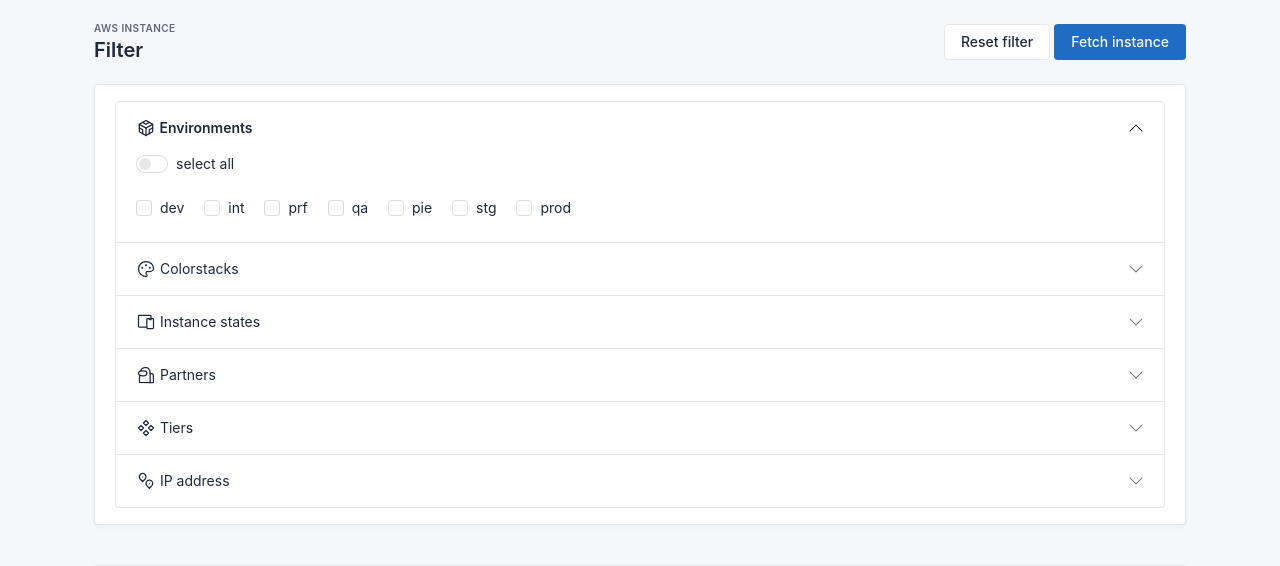
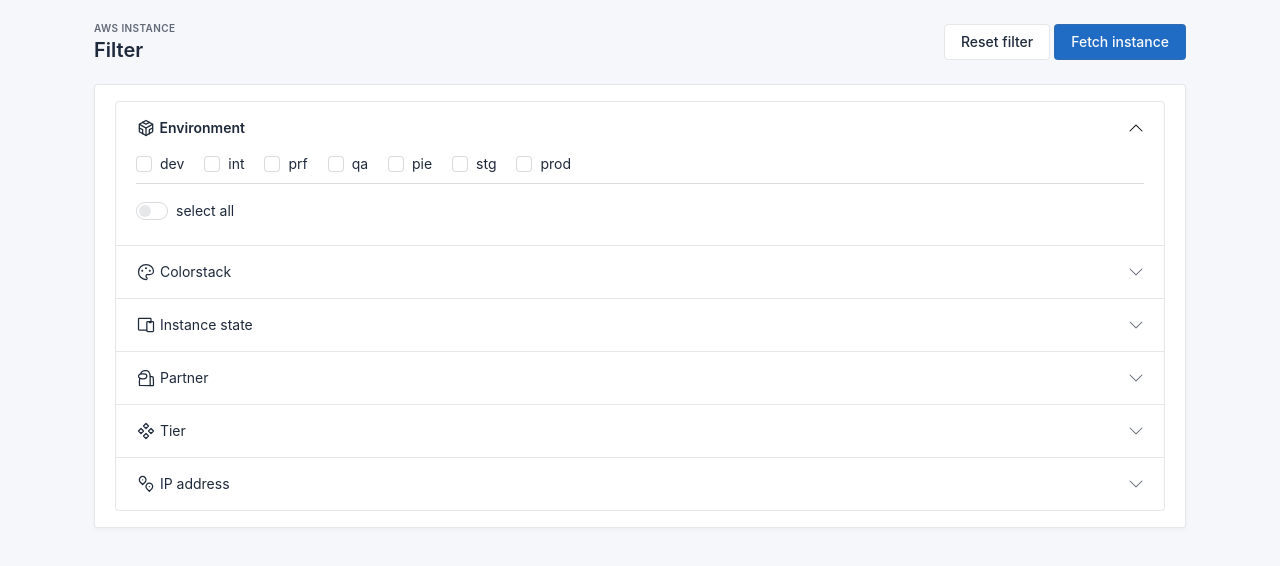
Before and after one commit to AaronXuHuang/rmp, a Django app: page /aws/instance/ in a window 1280 px wide. Shown: the part 112-678 px from the top of the page. Run offline with Django 3.2, Linux system fonts and the light colour scheme; data comes from the database, SQL or seed files in the repository; parts of the project's set-up code (start-up, migrations or seed data) failed here and were passed over; some libraries are stand-ins or nearby versions.

Commit message:
add split line in filter items and select all

```diff
--- a/ReleaseManagementProcess/app_aws/templates/AWS.html
+++ b/ReleaseManagementProcess/app_aws/templates/AWS.html
@@ -65,16 +65,10 @@
                         <path d="M4 12l4 2l0 4.75"></path>
                         <path d="M8 5.25l4 2.25l4 -2.25"></path>
                       </svg>
-                      &nbsp;Environments
+                      &nbsp;Environment
                     </button>
                   </h2>
                   <div id="collapse-1" class="accordion-collapse collapse show" data-bs-parent="#accordion-example" style="">
-                    <div class="accordion-body pt-0">
-                      <label class="form-check form-switch">
-                        <input id='env_all' class="form-check-input" type="checkbox" onclick="selectall('env')">
-                        select all
-                      </label>
-                    </div>
                     <div class="accordion-body pt-0">
                       <label class="form-check form-check-inline">
                         <input id='env_dev' class="form-check-input" type="checkbox" onclick="checkstatus('env')">
@@ -104,6 +98,13 @@
                         <input id='env_prod' class="form-check-input" type="checkbox" onclick="checkstatus('env')">
                         <span class="form-check-label">prod</span>
                       </label>
+                      <hr style='margin-top:1px;margin-bottom:1px'>
+                    </div>
+                    <div class="accordion-body pt-0">
+                      <label class="form-check form-switch">
+                        <input id='env_all' class="form-check-input" type="checkbox" onclick="selectall('env')">
+                        select all
+                      </label>
                     </div>
                   </div>
                 </div>
@@ -117,16 +118,10 @@
                         <circle cx="12" cy="7.5" r=".5" fill="currentColor"></circle>
                         <circle cx="16.5" cy="10.5" r=".5" fill="currentColor"></circle>
                       </svg>
-                      &nbsp;Colorstacks
+                      &nbsp;Colorstack
                     </button>
                   </h2>
                   <div id="collapse-2" class="accordion-collapse collapse" data-bs-parent="#accordion-example" style="">
-                    <div class="accordion-body pt-0">
-                      <label class="form-check form-switch">
-                        <input id='color_all' class="form-check-input" type="checkbox" checked="" onclick="selectall('color')">
-                        select all
-                      </label>
-                    </div>
                     <div class="accordion-body pt-0">
                       <label class="form-check form-check-inline">
                         <input id='color_blue' class="form-check-input" type="checkbox" checked="" onclick="checkstatus('color')">
@@ -135,6 +130,13 @@
                       <label class="form-check form-check-inline">
                         <input id='color_green' class="form-check-input" type="checkbox" checked="" onclick="checkstatus('color')">
                         <span class="form-check-label">green</span>
+                      </label>
+                      <hr style='margin-top:1px;margin-bottom:1px'>
+                    </div>
+                    <div class="accordion-body pt-0">
+                      <label class="form-check form-switch">
+                        <input id='color_all' class="form-check-input" type="checkbox" checked="" onclick="selectall('color')">
+                        select all
                       </label>
                     </div>
                   </div>
@@ -148,16 +150,10 @@
                         <path d="M18 8v-3a1 1 0 0 0 -1 -1h-13a1 1 0 0 0 -1 1v12a1 1 0 0 0 1 1h9"></path>
                         <line x1="16" y1="9" x2="18" y2="9"></line>
                       </svg>
-                      &nbsp;Instance states
+                      &nbsp;Instance state
                     </button>
                   </h2>
                   <div id="collapse-3" class="accordion-collapse collapse" data-bs-parent="#accordion-example" style="">
-                    <div class="accordion-body pt-0">
-                      <label class="form-check form-switch">
-                        <input id='state_all' class="form-check-input" type="checkbox" onclick="selectall('state')">
-                        select all
-                      </label>
-                    </div>
                     <div class="accordion-body pt-0">
                       <label class="form-check form-check-inline">
                         <input id='state_pending' class="form-check-input" type="checkbox" onclick="checkstatus('state')">
@@ -183,6 +179,13 @@
                         <input id='state_stopped' class="form-check-input" type="checkbox" onclick="checkstatus('state')">
                         <span class="form-check-label">stopped</span>
                       </label>
+                      <hr style='margin-top:1px;margin-bottom:1px'>
+                    </div>
+                    <div class="accordion-body pt-0">
+                      <label class="form-check form-switch">
+                        <input id='state_all' class="form-check-input" type="checkbox" onclick="selectall('state')">
+                        select all
+                      </label>
                     </div>
                   </div>
                 </div>
@@ -195,17 +198,17 @@
                         <path d="M5.84 7.132c.083 -.564 .214 -1.12 .392 -1.661c.456 -.936 1.095 -2.068 3.985 -2.456a22.464 22.464 0 0 1 2.867 .08c1.776 .14 2.643 1.234 3.287 3.368c.339 1.157 .46 2.342 .629 3.537v11l-12.704 -.019c-.552 -2.386 -.262 -5.894 .204 -8.481"></path>
                         <path d="M17 10c.991 .163 2.105 .383 3.069 .67c.255 .13 .52 .275 .534 .505c.264 3.434 .57 7.448 .278 9.825h-3.881"></path>
                       </svg>
-                      &nbsp;Partners
+                      &nbsp;Partner
                     </button>
                   </h2>
                   <div id="collapse-4" class="accordion-collapse collapse" data-bs-parent="#accordion-example" style="">
+                    <div id="collapse-partners" class="accordion-body pt-0">
+                    </div>
                     <div class="accordion-body pt-0">
                       <label class="form-check form-switch">
                         <input id='partner_all' class="form-check-input" type="checkbox" checked="" onclick="selectall('partner')">
                         select all
                       </label>
-                    </div>
-                    <div id="collapse-partners" class="accordion-body pt-0">
                     </div>
                   </div>
                 </div>
@@ -219,17 +222,17 @@
                         <path d="M9 6l3 3l3 -3l-3 -3z"></path>
                         <path d="M9 18l3 3l3 -3l-3 -3z"></path>
                       </svg>
-                      &nbsp;Tiers
+                      &nbsp;Tier
                     </button>
                   </h2>
                   <div id="collapse-5" class="accordion-collapse collapse" data-bs-parent="#accordion-example" style="">
+                    <div id="collapse-tiers" class="accordion-body pt-0">
+                    </div>
                     <div class="accordion-body pt-0">
                       <label class="form-check form-switch">
                         <input id='tier_all' class="form-check-input" type="checkbox" checked="" onclick="selectall('tier')">
                         select all
                       </label>
-                    </div>
-                    <div id="collapse-tiers" class="accordion-body pt-0">
                     </div>
                   </div>
                 </div>
@@ -383,6 +386,7 @@
             <span class=\"form-check-label\">" + partner + '</span></label>'
           partner_array.push("partner_" + partner)
         }
+        newlabels += "<hr style='margin-top:1px;margin-bottom:1px'>"
         $('#collapse-partners').html(newlabels)
 
         newlabels = ""
@@ -395,6 +399,7 @@
             <span class=\"form-check-label\">" + tier + '</span></label>'
           tier_array.push("tier_" + tier)
         }
+        newlabels += "<hr style='margin-top:1px;margin-bottom:1px'>"
         $('#collapse-tiers').html(newlabels)
       }
     })
```
